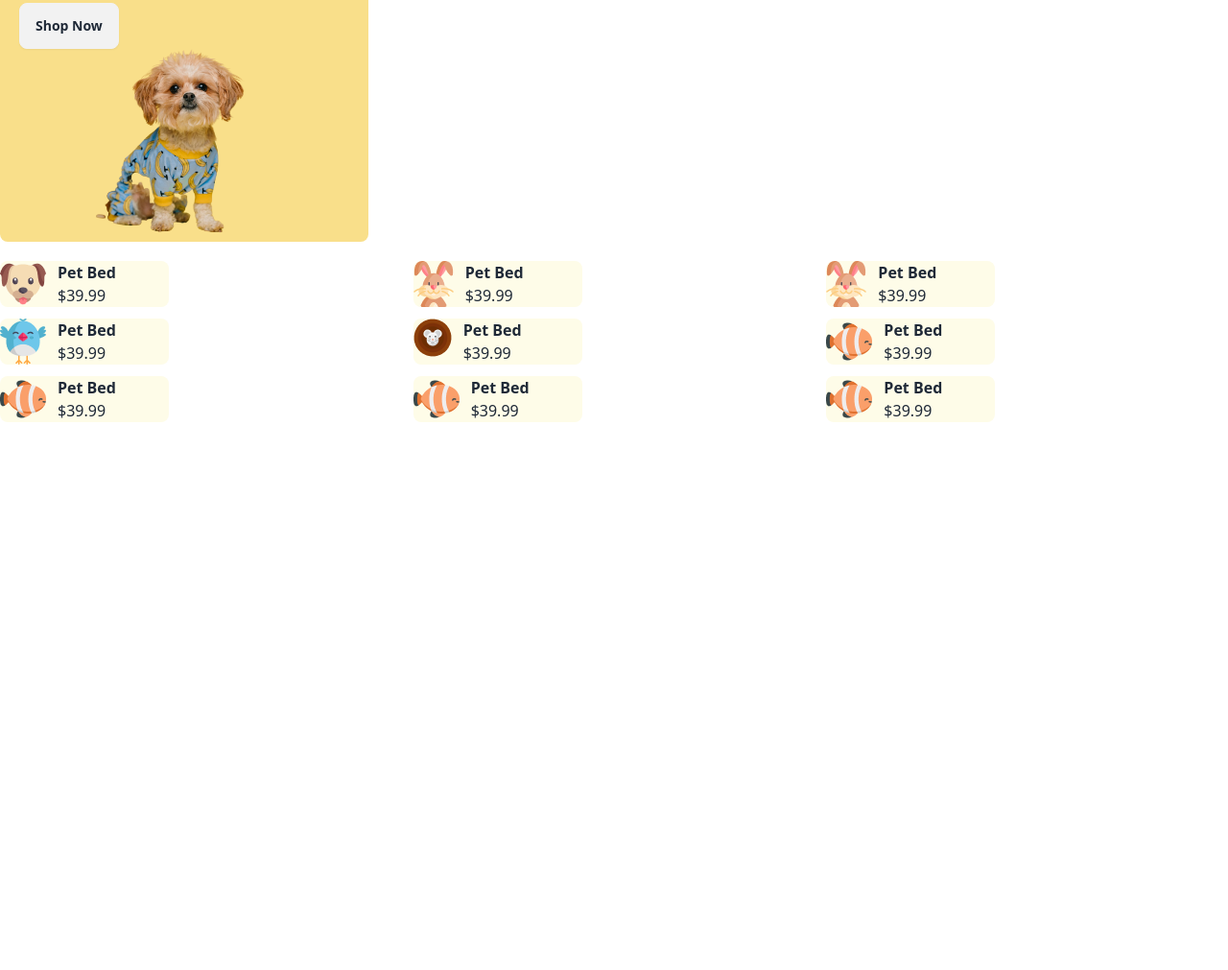
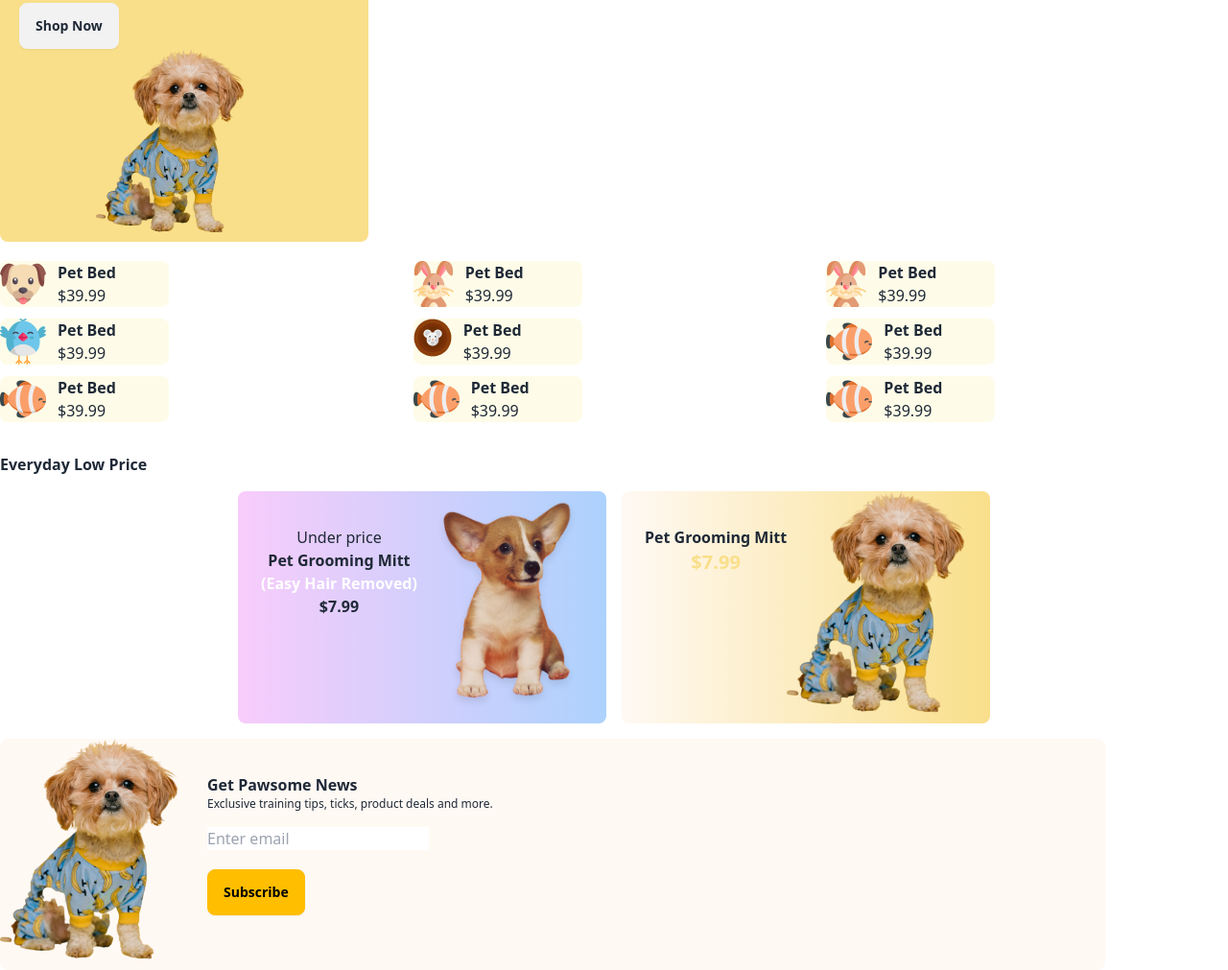
Before and after one commit to ZaHassan1/Assinment-three, a plain HTML site: page index.html in a window 1280 px wide. Shown: the part 877-1888 px from the top of the page at 96% size. Before the commit the page ends 1317 px from the top, so only its background shows below. Drawn offline with nearby package versions, Linux system fonts and the light colour scheme.

Commit message:
added the more file

```diff
--- a/index.html
+++ b/index.html
@@ -209,12 +209,95 @@
         </div>
        </section>
 
+       <!-- Pet groming meet -->
+        <section>
+            <div >
+                <h1 class="font-bold mt-8">Everyday Low Price</h1>
+             <div class=" md:flex gap-4 justify-center">
+                <div class="bg-gradient-to-r from-[#F8CCFB] to-[#ACD2FD] w-96 rounded-lg flex mt-4">
+                    <div class="pl-6 pt-9 text-center">
+
+                      <p>Under price</p>
+                      <h1 class="font-bold"> Pet Grooming Mitt</h1>
+                      <p class="text-white font-bold"> (Easy Hair Removed)</p>
+                      <h1 class="font-bold">$7.99
+                      </h1>
+                    </div>
+                    <div>
+                     <img src="c1-assets/cute-dog-mid.png" alt="" class="w-48 	">
+                    </div>
+
+                 </div>
+                 <div class="bg-gradient-to-r from-[#FFF9F4] to-[#F9DF8A] w-96 rounded-lg flex mt-4">
+                     <div class="pl-6 pt-9 text-center">
+
+                       <h1 class="font-bold"> Pet Grooming Mitt</h1>
+
+                       <h1 class="font-bold text-[#F9DF8A] text-xl">$7.99
+                       </h1>
+                     </div>
+                     <div>
+                      <img src="c1-assets/cute-pet-mid.png" alt="" class="w-48 	">
+                     </div>
+
+                  </div>
 
 
+
+
+
+
+
+             </div>
+
+
+
+
+
+
+            </div>
+
+
+
+
+
+
+
+        </section>
+
+<!-- get pawsome News -->
+
+<section>
+    <div class="bg-[#FFF9F4] max-w-6xl rounded-lg flex mt-4">
+
+        <div>
+            <img src="c1-assets/cute-pet-mid.png" alt="" class="w-48 ">
+           </div>
+        <div class="pl-6 pt-9 ">
+
+          <h1 class="font-bold"> Get Pawsome News</h1>
+          <p class="text-xs">Exclusive training tips, ticks, product deals and more.</p>
+          <form action="" class="pt-4">
+            <input type="email" placeholder="Enter email">
+          </form>
+
+          <button class="btn btn-warning mt-5">Subscribe</button>
+
+        </div>
+
+
+     </div>
+
+
+
+</section>
      </main>
      <!-- footer  -->
-      <footer>
+      <footer class="">
 
+        <div class="bg-[#FFDC26] w-full">
+
+        </div>
       </footer>
 </body>
 </html>
```
